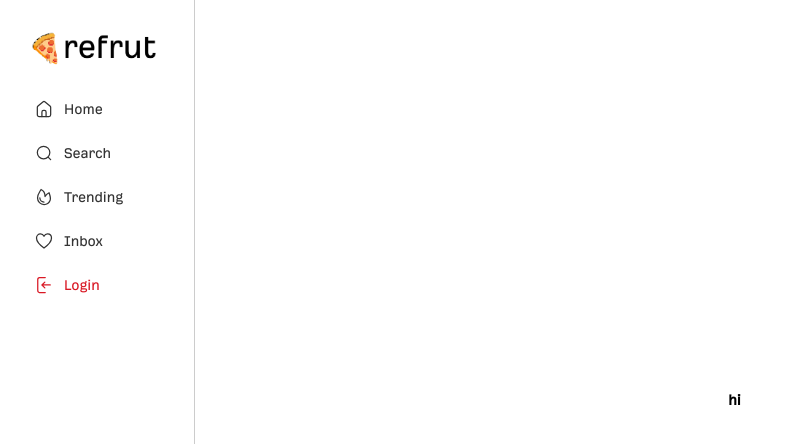
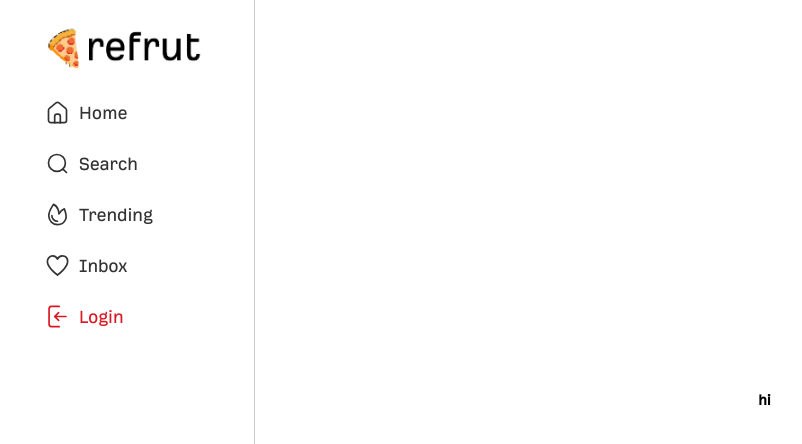
Before and after one commit to SajadTroy/refrut_next, a Next.js app: page / in a window 1280 px wide. Shown: the top 444 px of the page, without its empty margins (6-808 px from the left). Built offline with nearby package versions, Linux system fonts and the light colour scheme.

Commit message:
Update Navigation component styles: adjust widths, logo size, icon dimensions, and text font size

```diff
--- a/styles/Navigation.css
+++ b/styles/Navigation.css
@@ -18,7 +18,7 @@
 }
 
 .container .desktop_nav_container .left_section {
-    width: 200px;
+    width: 260px;
     display: flex;
     flex-direction: column;
     align-items: center;
@@ -35,7 +35,7 @@
 }
 
 .container .desktop_nav_container .left_section .header_logo img {
-    max-width: 130px;
+    max-width: 160px;
     height: auto;
 }
 
@@ -48,7 +48,7 @@
 }
 
 .container .desktop_nav_container .left_section .menu_items .nav_item {
-    width: 120px;
+    width: 160px;
     display: flex;
     flex-direction: row;
     margin-top: 4px;
@@ -82,11 +82,12 @@
     display: flex;
     align-items: center;
     justify-content: start;
+    margin-right: 5px;
 }
 
 .container .desktop_nav_container .left_section .menu_items .nav_item a .nav_icon svg {
-    width: 20px;
-    height: 20px;
+    width: 27px;
+    height: 27px;
 }
 
 .container .desktop_nav_container .left_section .menu_items .nav_item a .nav_text {
@@ -99,7 +100,7 @@
 }
 
 .container .desktop_nav_container .left_section .menu_items .nav_item a .nav_text span {
-    font-size: 16px;
+    font-size: 20px;
 }
 
 .container .desktop_nav_container .content_section {
```
